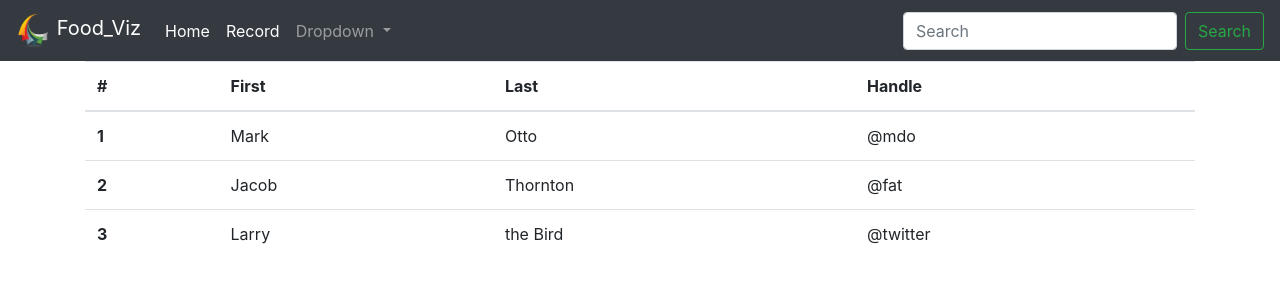
After one commit to Abdullah-0604/food-vis, a Django app: page /record/ in a window 1280 px wide. The commit adds this page. Shown: the top 300 px of the page. Run offline with Django 3.2, Linux system fonts and the light colour scheme; some libraries are stand-ins or nearby versions.

Commit message:
done with static, base.html and record.html

```diff
--- a/food_vis/settings.py
+++ b/food_vis/settings.py
@@ -119,3 +119,6 @@ USE_TZ = True
 # https://docs.djangoproject.com/en/3.0/howto/static-files/
 
 STATIC_URL = '/static/'
+STATICFILES_DIRS = [
+    os.path.join(BASE_DIR, 'static'),
+]
--- /dev/null
+++ b/pages/templates/food_vis/base.html
@@ -0,0 +1,62 @@
+{% load static %}
+
+<!doctype html>
+<html lang="en">
+  <head>
+    <!-- Required meta tags -->
+    <meta charset="utf-8">
+    <meta name="viewport" content="width=device-width, initial-scale=1, shrink-to-fit=no">
+
+    <!-- Bootstrap CSS -->
+    <link rel="stylesheet" href="https://stackpath.bootstrapcdn.com/bootstrap/4.4.1/css/bootstrap.min.css" integrity="sha384-Vkoo8x4CGsO3+Hhxv8T/Q5PaXtkKtu6ug5TOeNV6gBiFeWPGFN9MuhOf23Q9Ifjh" crossorigin="anonymous">
+
+    <title>Hello, world!</title>
+  </head>
+  <body>
+    <nav class="navbar navbar-expand-lg navbar-dark bg-dark">
+    <a class="navbar-brand" href={% url 'home'%}>
+    <img src="{% static 'food_vis/images/logo.png' %}" width="35" height="35" class="d-inline-block align-top" alt="">
+    Food_Viz</a>
+  <button class="navbar-toggler" type="button" data-toggle="collapse" data-target="#navbarSupportedContent" aria-controls="navbarSupportedContent" aria-expanded="false" aria-label="Toggle navigation">
+    <span class="navbar-toggler-icon"></span>
+  </button>
+
+  <div class="collapse navbar-collapse" id="navbarSupportedContent">
+    <ul class="navbar-nav mr-auto">
+      <li class="nav-item active">
+        <a class="nav-link" href={% url 'home' %}>Home <span class="sr-only">(current)</span></a>
+      </li>
+      <li class="nav-item active">
+        <a class="nav-link" href={% url 'record' %}>Record <span class="sr-only">(current)</span></a>
+      </li>
+      <li class="nav-item dropdown">
+        <a class="nav-link dropdown-toggle" href="#" id="navbarDropdown" role="button" data-toggle="dropdown" aria-haspopup="true" aria-expanded="false">
+          Dropdown
+        </a>
+        <div class="dropdown-menu" aria-labelledby="navbarDropdown">
+          <a class="dropdown-item" href="#">Action</a>
+          <a class="dropdown-item" href="#">Another action</a>
+          <div class="dropdown-divider"></div>
+          <a class="dropdown-item" href="#">Something else here</a>
+        </div>
+      </li>
+    </ul>
+    <form class="form-inline my-2 my-lg-0">
+      <input class="form-control mr-sm-2" type="search" placeholder="Search" aria-label="Search">
+      <button class="btn btn-outline-success my-2 my-sm-0" type="submit">Search</button>
+    </form>
+  </div>
+</nav>
+    <div class="container">
+        {% block content%}
+        {% endblock content%}
+
+    </div>
+
+    <!-- Optional JavaScript -->
+    <!-- jQuery first, then Popper.js, then Bootstrap JS -->
+    <script src="https://code.jquery.com/jquery-3.4.1.slim.min.js" integrity="sha384-J6qa4849blE2+poT4WnyKhv5vZF5SrPo0iEjwBvKU7imGFAV0wwj1yYfoRSJoZ+n" crossorigin="anonymous"></script>
+    <script src="https://cdn.jsdelivr.net/npm/popper.js@1.16.0/dist/umd/popper.min.js" integrity="sha384-Q6E9RHvbIyZFJoft+2mJbHaEWldlvI9IOYy5n3zV9zzTtmI3UksdQRVvoxMfooAo" crossorigin="anonymous"></script>
+    <script src="https://stackpath.bootstrapcdn.com/bootstrap/4.4.1/js/bootstrap.min.js" integrity="sha384-wfSDF2E50Y2D1uUdj0O3uMBJnjuUD4Ih7YwaYd1iqfktj0Uod8GCExl3Og8ifwB6" crossorigin="anonymous"></script>
+  </body>
+</html>
--- /dev/null
+++ b/pages/templates/food_vis/record.html
@@ -0,0 +1,36 @@
+{% extends 'food_vis/base.html' %}
+
+
+
+{% block content %}
+      <table class="table">
+    <thead>
+      <tr>
+        <th scope="col">#</th>
+        <th scope="col">First</th>
+        <th scope="col">Last</th>
+        <th scope="col">Handle</th>
+      </tr>
+    </thead>
+    <tbody>
+      <tr>
+        <th scope="row">1</th>
+        <td>Mark</td>
+        <td>Otto</td>
+        <td>@mdo</td>
+      </tr>
+      <tr>
+        <th scope="row">2</th>
+        <td>Jacob</td>
+        <td>Thornton</td>
+        <td>@fat</td>
+      </tr>
+      <tr>
+        <th scope="row">3</th>
+        <td>Larry</td>
+        <td>the Bird</td>
+        <td>@twitter</td>
+      </tr>
+    </tbody>
+  </table>
+{% endblock content %}
--- a/pages/urls.py
+++ b/pages/urls.py
@@ -4,5 +4,6 @@ from . import views
 urlpatterns = [
     path("", views.home, name="home"),
     path("about/", views.about, name="about"),
+    path("record/", views.record, name="record")
 
 ]
--- a/pages/views.py
+++ b/pages/views.py
@@ -5,3 +5,6 @@ def home(request):
 
 def about(request):
     return render(request,"food_vis/about.html",{})
+
+def record(request):
+    return render(request,"food_vis/record.html",{})
```
Also changed, not shown: pages/templates/food_vis/about.html (+15 -1 lines), pages/templates/food_vis/home.html (+6 -1 lines), pages/static/food_vis/images/logo.png (added), 1 other file.
